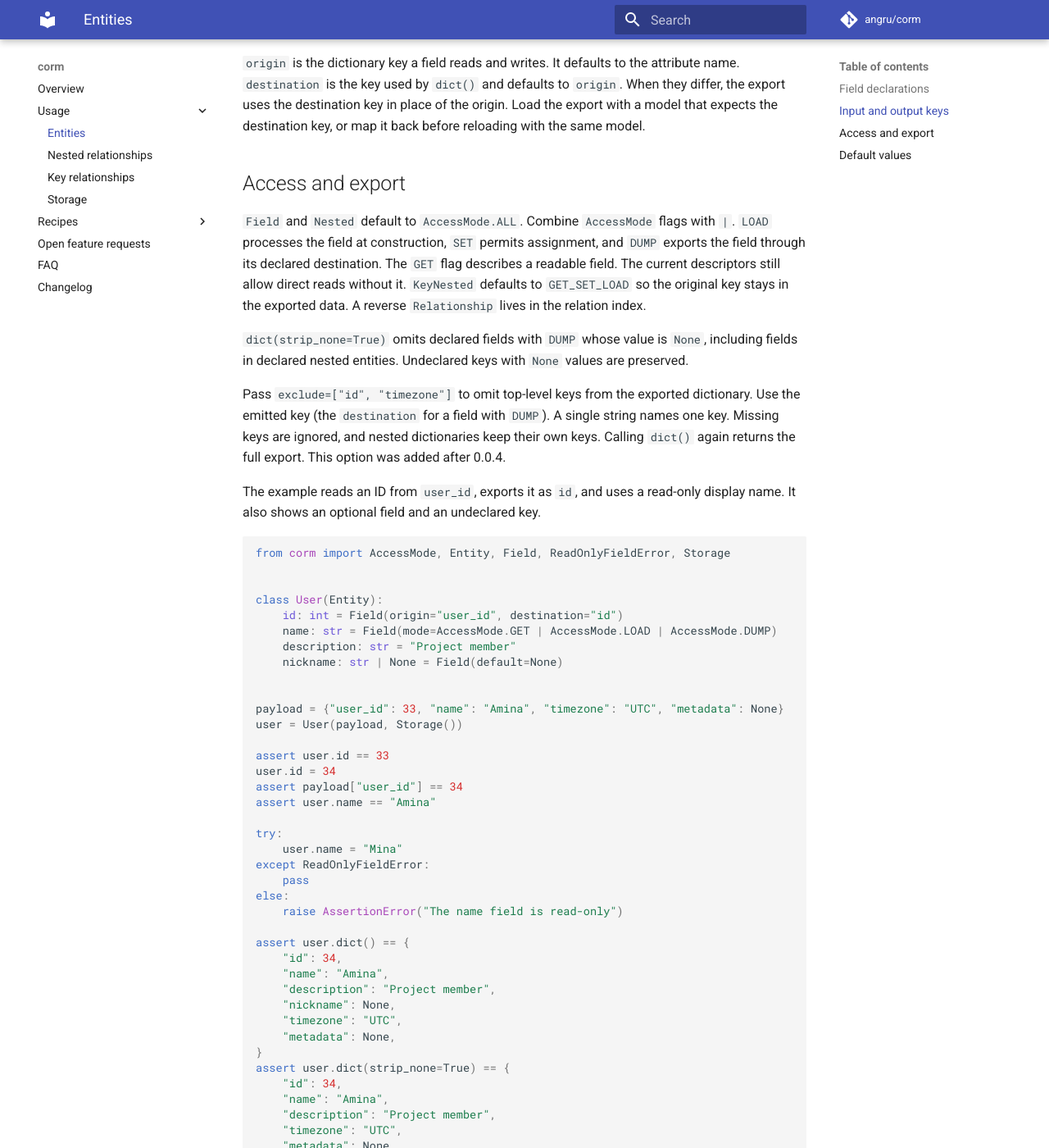
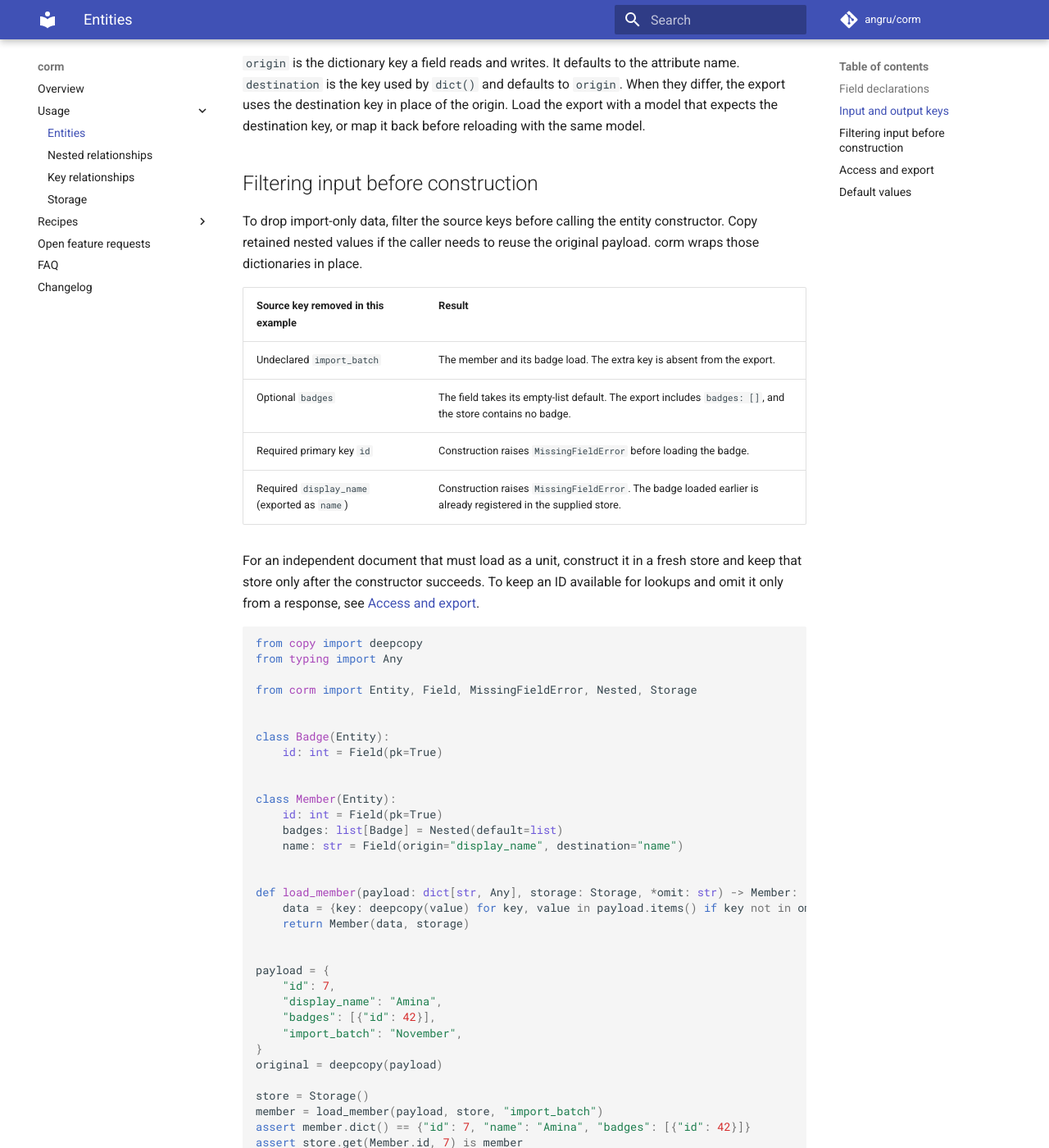
Before and after one commit to angru/corm, an MkDocs documentation site: the page built from docs/usage/entity.md, in a window 1280 px wide and 1400 px high, scrolled down 528 px. Shown: the whole window at 82% size. Built offline with MkDocs 1.6.1 and Material for MkDocs 9.7.7, drawn with Linux system fonts in a browser that asks for light colours; comment, search, counter and statistics services are not loaded; some of the changed text lies outside the part shown.

Commit message:
Document how input projection affects identity and nested loads

````diff
--- /dev/null
+++ b/docs/examples/entity_input_projection.py
@@ -0,0 +1,58 @@
+from copy import deepcopy
+from typing import Any
+
+from corm import Entity, Field, MissingFieldError, Nested, Storage
+
+
+class Badge(Entity):
+    id: int = Field(pk=True)
+
+
+class Member(Entity):
+    id: int = Field(pk=True)
+    badges: list[Badge] = Nested(default=list)
+    name: str = Field(origin="display_name", destination="name")
+
+
+def load_member(payload: dict[str, Any], storage: Storage, *omit: str) -> Member:
+    data = {key: deepcopy(value) for key, value in payload.items() if key not in omit}
+    return Member(data, storage)
+
+
+payload = {
+    "id": 7,
+    "display_name": "Amina",
+    "badges": [{"id": 42}],
+    "import_batch": "November",
+}
+original = deepcopy(payload)
+
+store = Storage()
+member = load_member(payload, store, "import_batch")
+assert member.dict() == {"id": 7, "name": "Amina", "badges": [{"id": 42}]}
+assert store.get(Member.id, 7) is member
+assert store.get(Badge.id, 42) is member.badges[0]
+
+store = Storage()
+member = load_member(payload, store, "import_batch", "badges")
+assert member.dict() == {"id": 7, "name": "Amina", "badges": []}
+assert store.get(Member.id, 7) is member
+assert store.get(Badge.id, 42) is None
+
+for required_key in ("id", "display_name"):
+    candidate = Storage()
+    try:
+        load_member(payload, candidate, required_key)
+    except MissingFieldError:
+        assert candidate.get(Member.id, 7) is None
+    else:
+        raise AssertionError(f"Expected a missing field for {required_key}")
+
+    # The primary key loads first. In this model badges load before the name.
+    badge = candidate.get(Badge.id, 42)
+    if required_key == "id":
+        assert badge is None
+    else:
+        assert isinstance(badge, Badge) and badge.id == 42
+
+assert payload == original
--- a/docs/usage/entity.md
+++ b/docs/usage/entity.md
@@ -22,6 +22,28 @@ attribute name. `destination` is the key used by `dict()` and defaults to
 `origin`. When they differ, the export uses the destination key in place of
 the origin. Load the export with a model that expects the destination key, or
 map it back before reloading with the same model.
+
+## Filtering input before construction
+
+To drop import-only data, filter the source keys before calling the entity
+constructor. Copy retained nested values if the caller needs to reuse the
+original payload. corm wraps those dictionaries in place.
+
+| Source key removed in this example | Result |
+| --- | --- |
+| Undeclared `import_batch` | The member and its badge load. The extra key is absent from the export. |
+| Optional `badges` | The field takes its empty-list default. The export includes `badges: []`, and the store contains no badge. |
+| Required primary key `id` | Construction raises `MissingFieldError` before loading the badge. |
+| Required `display_name` (exported as `name`) | Construction raises `MissingFieldError`. The badge loaded earlier is already registered in the supplied store. |
+
+For an independent document that must load as a unit, construct it in a fresh
+store and keep that store only after the constructor succeeds. To keep an ID
+available for lookups and omit it only from a response, see
+[Access and export](#access-and-export).
+
+```python
+--8<-- "docs/examples/entity_input_projection.py"
+```
 
 ## Access and export
 
````
